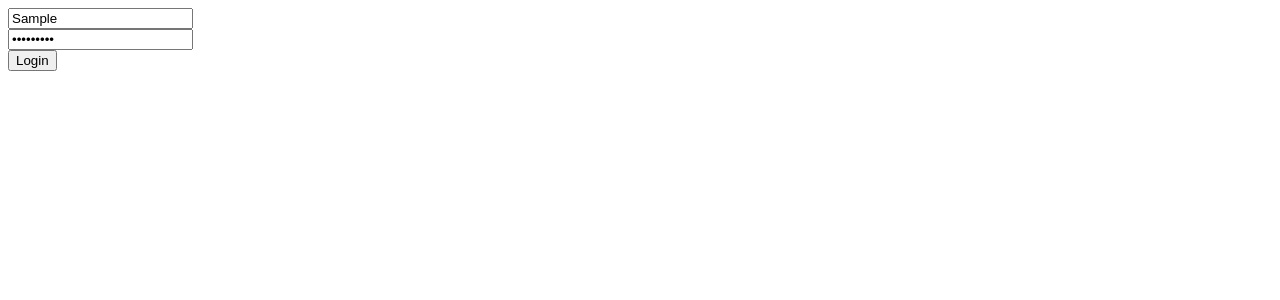
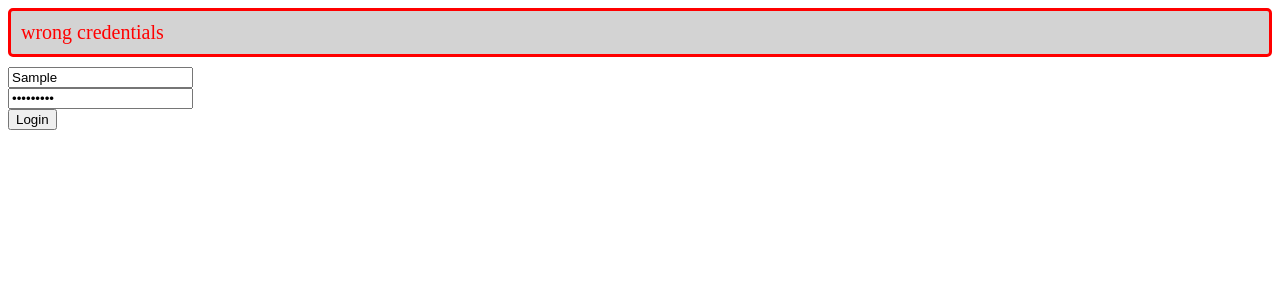
Before and after one commit to lostbanditismyothername/full-stack-open-2022, a React (Create React App) app in the folder part5/bloglist-frontend/: page / in a window 1280 px wide. Both pictures are taken after typing "Sample", "Sample123" into the empty fields and a click on the button "Login". Shown: the top 300 px of the page. Built offline with nearby package versions, Linux system fonts and the light colour scheme; no server answers.

Commit message:
add error/success notifications

```diff
--- a/part5/bloglist-frontend/src/App.js
+++ b/part5/bloglist-frontend/src/App.js
@@ -1,12 +1,16 @@
+import "./index.css";
 import { useState } from "react";
 import LoginForm from "./components/LoginForm";
 import Blogs from "./components/Blogs";
 import BlogForm from "./components/BlogForm";
+import Notification from "./components/Notification";
 import blogService from "./services/blogs";
 import { useEffect } from "react";
 
 const App = () => {
   const [user, setUser] = useState(null);
+  const [errorMessage, setErrorMessage] = useState(null);
+  const [successMessage, setSuccessMessage] = useState(null);
 
   // check if user exists in the local storage
   useEffect(() => {
@@ -24,20 +28,25 @@ const App = () => {
     window.location.href = "/login";
   };
 
-  if (!user) {
-    return (
-      <>
-        <LoginForm setUser={setUser} />
-      </>
-    );
-  }
-
   return (
     <div>
-      <p>{user.name} logged in</p>
-      <button onClick={handleLogout}>logout</button>
-      <BlogForm />
-      <Blogs />
+      <Notification errorMessage={errorMessage} successMessage={successMessage} />
+      {user === null ? (
+        <>
+          <LoginForm
+            setUser={setUser}
+            setErrorMessage={setErrorMessage}
+            setSuccessMessage={setSuccessMessage}
+          />
+        </>
+      ) : (
+        <div>
+          <p>{user.name} logged in</p>
+          <button onClick={handleLogout}>logout</button>
+          <BlogForm setErrorMessage={setErrorMessage} setSuccessMessage={setSuccessMessage} />
+          <Blogs />
+        </div>
+      )}
     </div>
   );
 };
--- a/part5/bloglist-frontend/src/components/BlogForm.js
+++ b/part5/bloglist-frontend/src/components/BlogForm.js
@@ -1,7 +1,7 @@
 import { useState } from "react";
 import blogService from "../services/blogs";
 
-const BlogForm = () => {
+const BlogForm = ({ setSuccessMessage, setErrorMessage }) => {
   const [title, setTitle] = useState("");
   const [author, setAuthor] = useState("");
   const [url, setUrl] = useState("");
@@ -15,11 +15,19 @@ const BlogForm = () => {
       url,
     };
 
-    await blogService.create(blogObj);
+    console.log(blogObj);
 
-    setTitle("");
-    setAuthor("");
-    setUrl("");
+    try {
+      await blogService.create(blogObj);
+      setSuccessMessage(`${title} created by ${author}`);
+      setTimeout(() => setSuccessMessage(null), 3000);
+      setTitle("");
+      setAuthor("");
+      setUrl("");
+    } catch (exception) {
+      setErrorMessage("Blog creation error", exception.message);
+      setTimeout(() => setErrorMessage(null), 3000);
+    }
   };
 
   return (
--- a/part5/bloglist-frontend/src/components/LoginForm.js
+++ b/part5/bloglist-frontend/src/components/LoginForm.js
@@ -2,7 +2,7 @@ import { useState } from "react";
 import loginService from "../services/login";
 import blogService from "../services/blogs";
 
-const LoginForm = ({ setUser }) => {
+const LoginForm = ({ setUser, setErrorMessage, setSuccessMessage }) => {
   const [username, setUsername] = useState("");
   const [password, setPassword] = useState("");
 
@@ -17,8 +17,15 @@ const LoginForm = ({ setUser }) => {
       blogService.setToken(user.token);
       setUsername("");
       setPassword("");
+      setSuccessMessage(`${user.username} login successfull`);
+      setTimeout(() => {
+        setSuccessMessage(null);
+      }, 3000);
     } catch (exception) {
-      console.error("wrong credentials");
+      setErrorMessage("wrong credentials");
+      setTimeout(() => {
+        setErrorMessage(null);
+      }, 3000);
     }
   };
 
--- /dev/null
+++ b/part5/bloglist-frontend/src/components/Notification.js
@@ -0,0 +1,13 @@
+const Notification = ({ errorMessage, successMessage }) => {
+  if (errorMessage === null && successMessage === null) {
+    return null;
+  }
+
+  return (
+    <div className={errorMessage === null ? "success" : "error"}>
+      {errorMessage === null ? successMessage : errorMessage}
+    </div>
+  );
+};
+
+export default Notification;
--- /dev/null
+++ b/part5/bloglist-frontend/src/index.css
@@ -0,0 +1,19 @@
+.error {
+  color: red;
+  background: lightgrey;
+  font-size: 20px;
+  border-style: solid;
+  border-radius: 5px;
+  padding: 10px;
+  margin-bottom: 10px;
+}
+
+.success {
+  color: green;
+  background: lightgrey;
+  font-size: 20px;
+  border-style: solid;
+  border-radius: 5px;
+  padding: 10px;
+  margin-bottom: 10px;
+}
```
